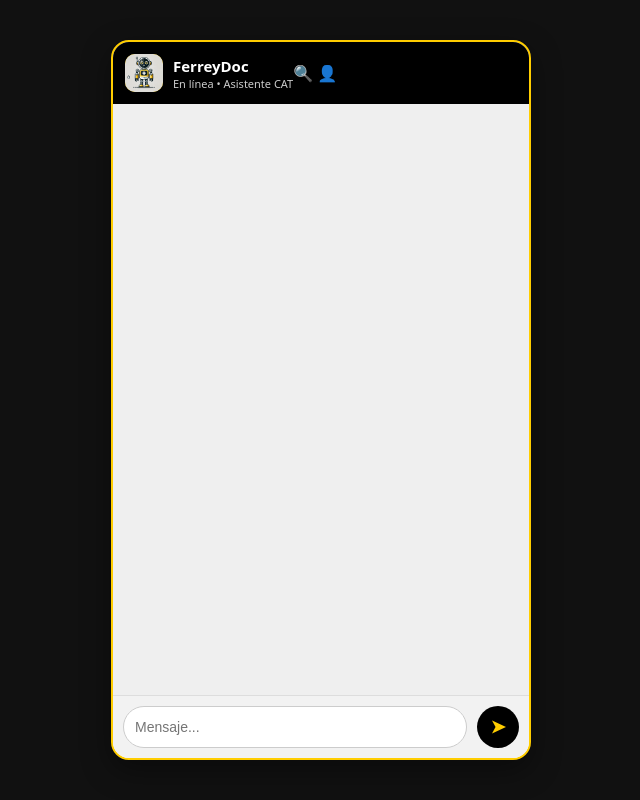
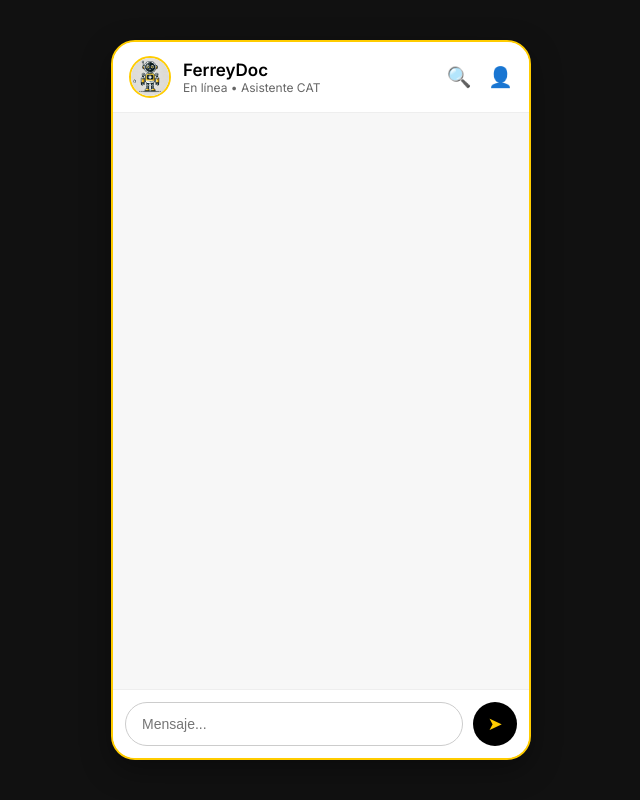
Before and after one commit to chatbotcat-dotcom/chatbot_cat, a Flask app: page / in a window 1280 px wide. Shown: the whole page, without its empty margins (319-959 px from the left). Run offline with Flask 3, Linux system fonts and the light colour scheme; some libraries are stand-ins or nearby versions.

Commit message:
Update style.css
new style

```diff
--- a/static/style.css
+++ b/static/style.css
@@ -1,12 +1,11 @@
-/* actualizado hola=? */
-/* GENERAL */
+/* GLOBAL */
 * { box-sizing: border-box; }
 
 html, body {
-    margin: 0; padding: 0;
+    margin: 0;
     height: 100%;
     background: #111;
-    font-family: system-ui, -apple-system, 'Segoe UI', Roboto;
+    font-family: 'Inter', system-ui, -apple-system, 'Segoe UI', Roboto, sans-serif;
 }
 
 /* PAGE */
@@ -23,124 +22,186 @@ html, body {
     max-width: 420px;
     height: 90vh;
     background: #fff;
-    border-radius: 18px;
+    border-radius: 24px;
     display: flex;
     flex-direction: column;
     overflow: hidden;
-    border: 2px solid #FFCD00;
-    box-shadow: 0 10px 30px rgba(0,0,0,0.4);
+    border: 2px solid #FFCC00;
+    box-shadow: 0 10px 30px rgba(0,0,0,0.35);
 }
 
 /* HEADER */
 .chat-header {
-    background: black;
-    color: white;
-    padding: 12px;
+    background: #fff;
+    border-bottom: 1px solid #eee;
+    padding: 14px 16px;
     display: flex;
     align-items: center;
+    justify-content: space-between;
 }
 
 .chat-header-left {
     display: flex;
-    gap: 10px;
     align-items: center;
+    gap: 12px;
 }
 
 .chat-avatar {
-    width: 38px; height: 38px;
-    background: #FFCD00;
-    border-radius: 10px;
+    width: 42px;
+    height: 42px;
+    border-radius: 50%;
     overflow: hidden;
+    border: 2px solid #FFCC00;
 }
 
 .avatar-img {
-    width: 100%; height: 100%;
-    object-fit: contain;
+    width: 100%;
+    height: 100%;
+    object-fit: cover;
 }
 
 .chat-title {
-    font-weight: 700;
-    font-size: 15px;
+    font-weight: 600;
+    font-size: 17px;
 }
 
 .chat-subtitle {
-    font-size: 11px;
-    color: #ccc;
+    font-size: 12px;
+    color: #666;
+}
+
+.chat-header-icons .icon {
+    font-size: 20px;
+    margin-left: 12px;
+    cursor: pointer;
 }
 
 /* CHAT BOX */
 .chat-box {
     flex: 1;
-    background: #EFEFEF;
-    padding: 12px;
+    background: #F7F7F7;
+    padding: 14px;
     overflow-y: auto;
     scroll-behavior: smooth;
-
-    /* Previene scroll horizontal */
-    overflow-x: hidden;
 }
 
-/* MENSAJES DEL USUARIO */
+/* AVATAR EN MENSAJES */
+.msg-avatar {
+    width: 34px;
+    height: 34px;
+    border-radius: 50%;
+    object-fit: cover;
+}
+
+/* BOT MSG */
+.bot-msg {
+    display: flex;
+    align-items: flex-start;
+    gap: 8px;
+    margin-bottom: 14px;
+}
+
+.msg-content-left {
+    max-width: 75%;
+}
+
+.bot-text {
+    background: #ECECEC;
+    padding: 10px 14px;
+    border-radius: 14px 14px 14px 4px;
+    font-size: 14px;
+    color: #222;
+}
+
+.msg-time-left {
+    font-size: 11px;
+    color: #777;
+    margin-top: 4px;
+    padding-left: 4px;
+}
+
+/* USER MSG */
 .user-msg {
-    text-align: right;
-    margin: 8px 0;
+    display: flex;
+    justify-content: flex-end;
+    align-items: flex-start;
+    margin-bottom: 14px;
+}
+
+.msg-content-right {
+    max-width: 75%;
 }
 
 .user-text {
-    display: inline-block;
-    background: #FFCD00;
+    background: #FFCC00;
+    padding: 10px 14px;
+    border-radius: 14px 14px 4px 14px;
     color: black;
-    padding: 9px 12px;
-    border-radius: 18px 18px 4px 18px;
+    font-weight: 500;
     font-size: 14px;
-
-    /* rompe líneas largas */
-    word-wrap: break-word;
-    white-space: pre-wrap;
 }
 
-/* MENSAJES BOT */
-.bot-msg {
-    margin: 8px 0;
+.msg-time-right {
+    font-size: 11px;
+    color: #777;
+    margin-top: 4px;
+    text-align: right;
 }
 
-.bot-name {
-    font-size: 11px;
+/* ESTADOS DE MENSAJE */
+.estado-msg {
+    font-size: 13px;
+    margin-left: 4px;
     color: #777;
-    margin-bottom: 2px;
-    padding-left: 4px;
 }
 
-.bot-text {
-    display: inline-block;
-    background: white;
-    padding: 9px 12px;
-    border-radius: 18px 18px 18px 4px;
-    border: 1px solid #ddd;
-    color: #222;
+.estado-leido {
+    color: #1A73E8;
+}
+
+/* INPUT */
+.input-area {
+    padding: 12px;
+    background: #fff;
+    display: flex;
+    gap: 10px;
+    border-top: 1px solid #eee;
+}
+
+.input-area input {
+    flex: 1;
+    padding: 12px 16px;
+    border-radius: 40px;
+    border: 1px solid #ccc;
     font-size: 14px;
-    max-width: 100%;
+}
 
-    /* rompe texto largo y elimina scroll horizontal */
-    white-space: pre-wrap;
-    word-wrap: break-word;
-    overflow-wrap: break-word;
+.input-area button {
+    width: 44px;
+    height: 44px;
+    background: black;
+    color: #FFCC00;
+    border: none;
+    border-radius: 50%;
+    font-size: 18px;
+    cursor: pointer;
 }
 
 /* TYPING */
 .typing {
-    padding: 8px 12px;
+    padding: 8px 14px;
+    background: #fafafa;
+    border-top: 1px solid #ddd;
     display: flex;
+    align-items: center;
     gap: 6px;
-    align-items: center;
-    background: #f1f1f1;
-    border-top: 1px solid #ddd;
 }
 
-.hidden { display: none !important; }
+.hidden { display: none; }
 
 .dot {
-    width: 7px; height: 7px;
+    width: 8px;
+    height: 8px;
     background: #777;
     border-radius: 50%;
     animation: blink 1s infinite;
@@ -150,42 +211,6 @@ html, body {
 .dot:nth-child(3) { animation-delay: 0.4s; }
 
 @keyframes blink {
-    0%, 100% { opacity: .2; }
-    40% { opacity: 1; }
+    0%, 100% { opacity: 0.2; }
+    50% { opacity: 1; }
 }
-
-/* INPUT AREA */
-.input-area {
-    padding: 10px;
-    background: #f2f2f2;
-    display: flex;
-    gap: 10px;
-    border-top: 1px solid #ddd;
-}
-
-.input-area input {
-    flex: 1;
-    padding: 11px;
-    border-radius: 50px;
-    border: 1px solid #ccc;
-    outline: none;
-    font-size: 14px;
-
-    /* Evita overflow horizontal */
-    overflow-wrap: break-word;
-}
-
-.input-area button {
-    width: 42px;
-    height: 42px;
-    background: black;
-    color: #FFCD00;
-    border: none;
-    border-radius: 50%;
-    font-size: 18px;
-    cursor: pointer;
-    font-weight: 700;
-}
-
-
-/* actualizado hola=? */
```
